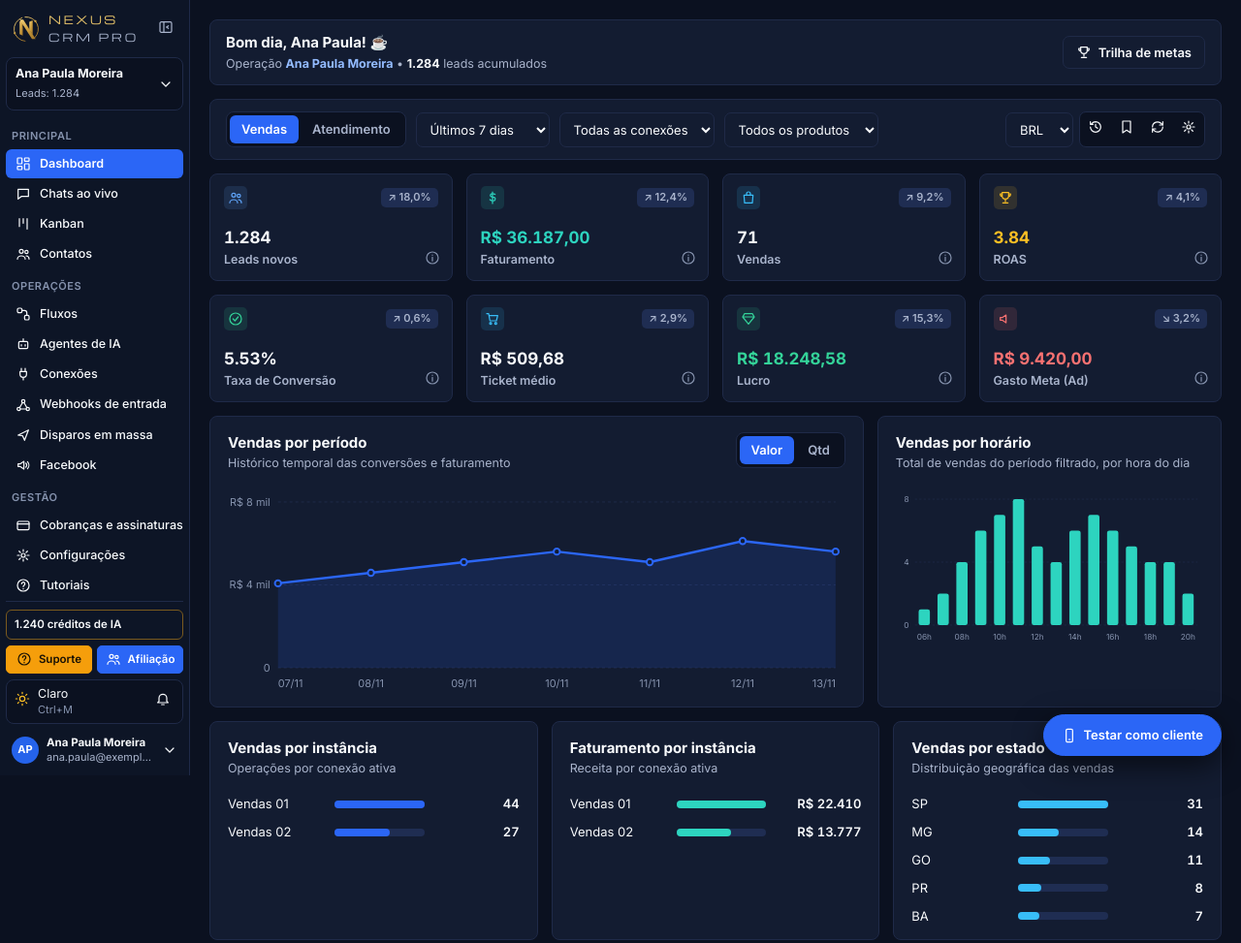
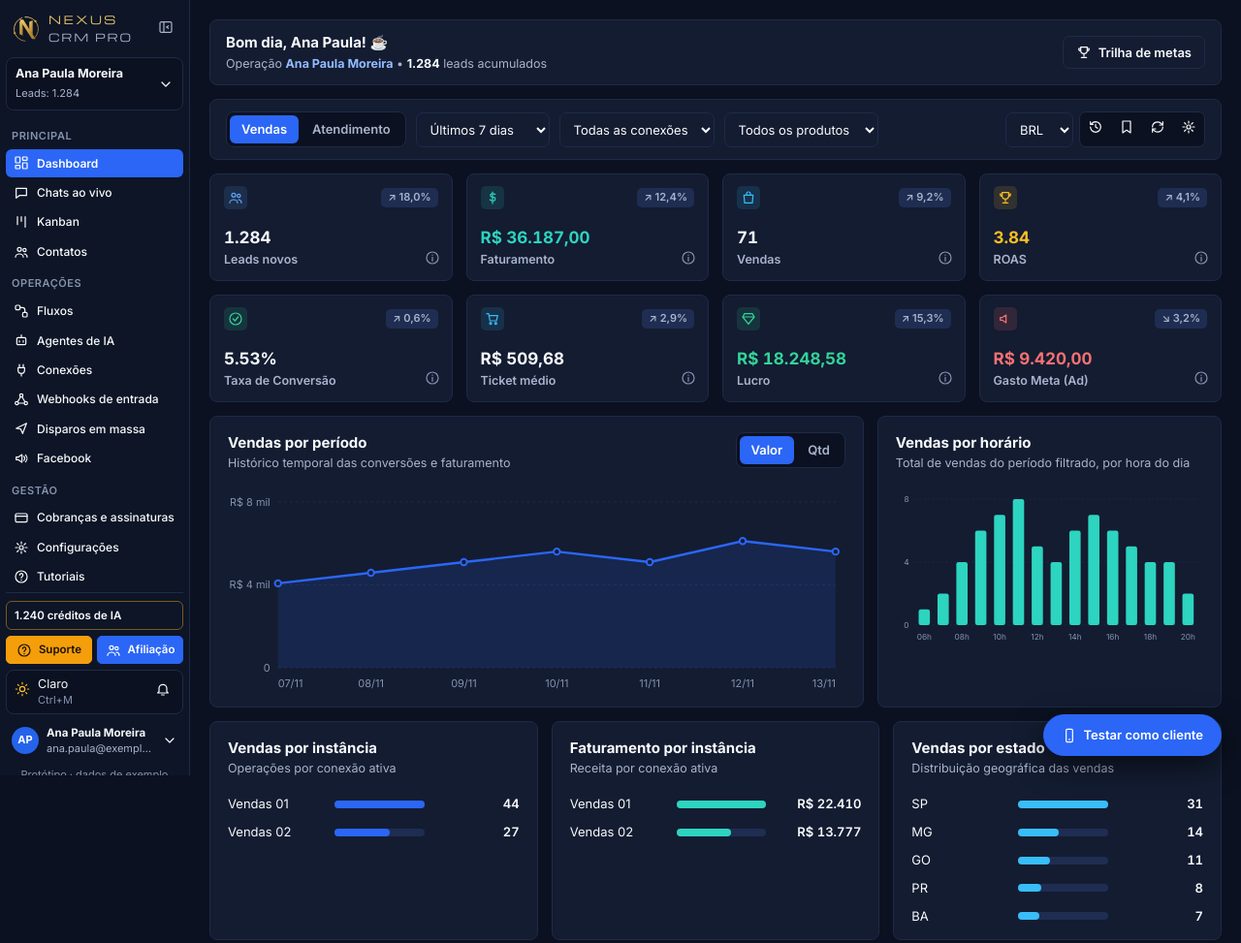
Before and after one commit to dlmidiasmkt/nexus-crm-pro, a plain HTML site: page index.html in a window 1280 px wide. Shown: the top 973 px of the page at 97% size. Drawn offline with nearby package versions, Linux system fonts and the light colour scheme.

Commit message:
Ajuste do menu lateral
Co-Authored-By: Claude Fable 5.2 <noreply@anthropic.com>

```diff
--- a/index.html
+++ b/index.html
@@ -838,6 +838,7 @@ st.textContent=`.toast{bottom:auto!important;top:calc(16px + env(safe-area-inset
 .fone .aj{font-size:13px;color:var(--suave);text-align:center;margin:auto 6px;line-height:1.5}
 .fone footer{display:flex;gap:8px;align-items:center;flex-wrap:wrap;padding:8px 10px;border-top:1px solid var(--linha);background:var(--painel2)}
 .fone footer span{font-size:11px;color:var(--fraco);flex:1;min-width:120px}.fone footer .bt{padding:5px 10px;font-size:12px}
+.lado{overflow-x:hidden}.marca small{white-space:nowrap;letter-spacing:.16em}.lado a.it{font-size:12px;gap:8px;padding:6px 8px}
 .canvas .no{cursor:pointer}.canvas .no:hover{border-color:var(--acao)}`;
 document.head.appendChild(st);
 
```
